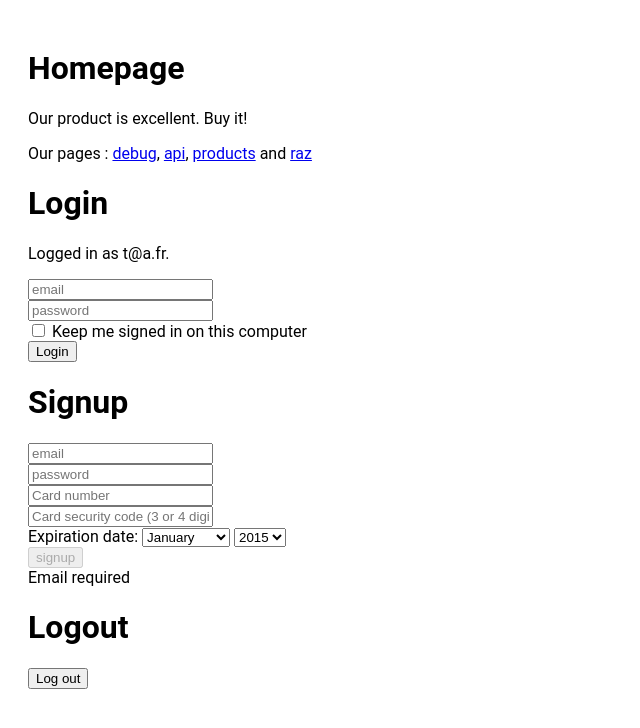
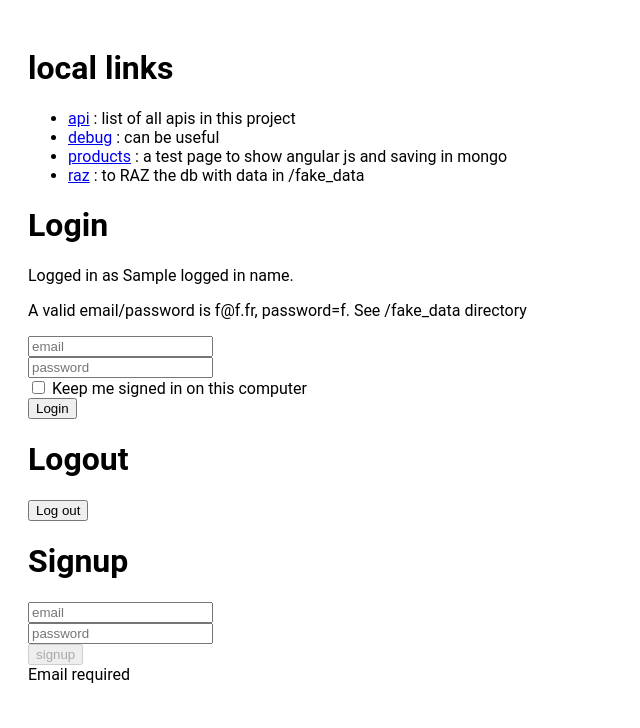
Before and after one commit to ThomasJannaud/flask_mongo_server_template, a Flask app: template serveur/templates/home.html in a window 1280 px wide. Shown: the top 728 px of the page, without its empty margins (0-640 px from the left). Run offline with Flask 2, Linux system fonts and the light colour scheme; the template is opened without the code that fills it: most values are stand-ins (such as "Sample title", 1, 10 or a date in 2020); some libraries are stand-ins or nearby versions.

Commit message:
remove credit card to signup, removed stripe for smaller skeleton

```diff
--- a/run_server.py
+++ b/run_server.py
@@ -14,7 +14,6 @@ from logging.handlers import RotatingFileHandler
 from serveur import app
 from serveur import Constants
 import logging
-import stripe
 import sys
 import datetime
 
@@ -35,10 +34,8 @@ if __name__ == '__main__':
         app.config[Constants.KEY_MODE] = Constants.PROD
         app.config[Constants.KEY_UPLOAD_DIR] = "upload_prod"
     if is_prod:
-        stripe.api_key = Constants.STRIPE_SECRET_KEY_LIVE
         app.config[Constants.KEY_STRIPE_PUBLISHABLE_KEY] = Constants.STRIPE_PUBLISHABLE_KEY_LIVE
     else:
-        stripe.api_key = Constants.STRIPE_SECRET_KEY_TEST
         app.config[Constants.KEY_STRIPE_PUBLISHABLE_KEY] = Constants.STRIPE_PUBLISHABLE_KEY_TEST
     from serveur.utils import jinja_filters
     from serveur.utils import session_mongo
--- a/serveur/__init__.py
+++ b/serveur/__init__.py
@@ -10,10 +10,4 @@ class Constants:
     PROD, BETA, DEBUG = range(3)
     KEY_UPLOAD_DIR = 'upload_dir'
     DB_NAME = 'REPLACEME_DBNAME'
-    KEY_STRIPE_PUBLISHABLE_KEY = "stripe publishable key"
-    KEY_STRIPE_SECRET_KEY = "stripe secret key"
-    STRIPE_PUBLISHABLE_KEY_LIVE = "REPLACEME_stripe publishable key"
-    STRIPE_SECRET_KEY_LIVE = "REPLACEME_stripe secret key"
-    STRIPE_PUBLISHABLE_KEY_TEST = "REPLACEME_stripe publishable key"
-    STRIPE_SECRET_KEY_TEST = "REPLACEME_stripe secret key"
     FLASK_SECRET_KEY = "REPLACEME_ksdfmkjmaozijdaziodj"
--- a/serveur/static/js/ng_home.js
+++ b/serveur/static/js/ng_home.js
@@ -4,37 +4,30 @@ ngApp.config(function($interpolateProvider) {
     $interpolateProvider.endSymbol(']}]');
 });
 
-ngApp.controller('ngController', ['$scope', '$http', function($scope, $http) {
+ngApp.controller('ngHomeController', ['$scope', '$http', function($scope, $http) {
     // cannot submit more than 1 request at a time.
     $scope.isLoading = false;
-
-    // ------------- Signup controller ---------------
-    $scope.stripe_error = "";
-    $scope.monthList = [{name: "January", value: 1}, {name: "February", value: 2}, {name: "March", value: 3}, {name: "April", value: 4}, {name: "May", value: 5}, {name: "June", value: 6}, {name: "July", value: 7}, {name: "August", value: 8}, {name: "September", value: 9}, {name: "October", value: 10}, {name: "November", value: 11}, {name: "December", value: 12}];
-    $scope.card_month = $scope.monthList[0];  // to bind later to $scope.card.exp_month
-    $scope.yearList = [2015, 2016, 2017, 2018, 2019, 2020, 2021];
     $scope.signup = {
         user_info: {
             email: "",
             password: "",
-            first_name: "",
-            last_name: "",
-            phone_number: ""
         }
     };
-    $scope.card = {
-        number: "",
-        cvc: "",
-        exp_month: 1,
-        exp_year: 2015
+    $scope.login = {
+        email: "",
+        password: "",
+        remember: false
+    };
+    // ="" if anonymous, else user mail address if logged in.
+    // This is passed in from html
+    $scope.logged_in_as = "";
+
+    $scope.init = function(logged_in_as) {
+        $scope.logged_in_as = logged_in_as;
     }
 
-    $scope.$watch("card_month", function () {
-        $scope.card.exp_month = $scope.card_month.value;
-    }, true);
-
     $scope.trySignup = function() {
-        // does email already exist ? if not, try create stripe token.
+        // does email already exist ? if not, register
         $scope.isLoading = true;
         $http.get("/api/v1/check-new-email?email=" + $scope.signup.user_info.email)
             .error(function(data, status, headers, config) {
@@ -42,48 +35,25 @@ ngApp.controller('ngController', ['$scope', '$http', function($scope, $http) {
                 alert('An account already exists for this email.');
             })
             .success(function(data, status, headers, config) {
-                // get stripe single use token.
-                // on success of stripe response : finalize signup, else say we have bad card number.
-                Stripe.card.createToken($scope.card,
-                    function(status, response) {
-                        // Stripe Token creation callback. If successful, tries to register on our
-                        // website. If registration successful, redirect to /products.
-                        if (response.error) {
-                            $scope.isLoading = false;
-                            $scope.stripe_error = response.error.message;
-                            $scope.$apply();
-                        } else {
-                            $scope.signup.stripe_token = response.id;
-                            $scope.stripe_error = "";
                 $http.post("/api/v1/register", $scope.signup)
                     .success(function(jsonData, status, headers, config) {
                         $scope.isLoading = false;
+                        $scope.logged_in_as = $scope.signup.user_info.email;
                         alert('Sign up successful');
                     })
                     .error(function(jsonData, status, headers, config) {
-                                    $scope.logged_in_as = $scope.signup.user_info.email;
                         $scope.isLoading = false;
                         alert('Error in account creation. Please contact us if you have any problem');
                     });
-                        }
-                    }
-                );
             });
     }
-
-    // ------------- Login controller ---------------
-    $scope.login = {
-        email: "",
-        password: "",
-        remember: false
-    };
-    $scope.logged_in_as = "t@a.fr";
 
     $scope.logout = function() {
         $http.get("/api/v1/logout")
             .success(function(jsonData, status, headers, config) {
                 $scope.isLoading = false;
                 $scope.logged_in_as = "";
+                alert('Logged out ok!');
             })
             .error(function(jsonData, status, headers, config) {
                 $scope.isLoading = false;
@@ -97,27 +67,11 @@ ngApp.controller('ngController', ['$scope', '$http', function($scope, $http) {
             .success(function(jsonData, status, headers, config) {
                 $scope.isLoading = false;
                 $scope.logged_in_as = $scope.login.email;
+                alert('Login ok!');
             })
             .error(function(jsonData, status, headers, config) {
                 $scope.isLoading = false;
                 alert('Cant login. Sign up, use the forget your password functionality or contact us if you have any problem.');
             });
     }
-
-    $scope.forgotPassword = function() {
-        if (!$scope.login.email) {
-            alert('Email missing');
-            return;
-        }
-        $scope.isLoading = true;
-        $http.get("/api/v1/forgot_password?email=" + $scope.login.email)
-            .success(function(jsonData, status, headers, config) {
-                $scope.isLoading = false;
-                alert('Email succesfully sent');
-            })
-            .error(function(jsonData, status, headers, config) {
-                $scope.isLoading = false;
-                alert('Could not send the password to the specified email. Account may not exist.');
-            });
-    }
 }]);
--- a/serveur/static_handler.py
+++ b/serveur/static_handler.py
@@ -16,5 +16,4 @@ def page_home():
     """Home page."""
     user_pb = user_util.getCurrentUserPb()
     return render_template('home.html',
-      stripe_publishable_key=app.config[Constants.KEY_STRIPE_PUBLISHABLE_KEY],
       logged_in_name="" if user_pb is None else user_pb.info.email)
--- a/serveur/templates/home.html
+++ b/serveur/templates/home.html
@@ -4,22 +4,25 @@
     <meta http-equiv="Content-Type" content="text/html;charset=utf8" />
     <title>Homepage</title>
     <link rel="stylesheet" type="text/css" href="/static/css/theme.css">
-    <link rel="stylesheet" type="text/css" href="/static/css/home.css">
     <script src="https://ajax.googleapis.com/ajax/libs/jquery/1.11.2/jquery.min.js"></script>
     <script src="https://ajax.googleapis.com/ajax/libs/angularjs/1.3.3/angular.min.js"></script>
     <script src="/static/js/utils.js"></script>
     <script src="/static/js/ng_home.js"></script>
-    <script src="https://js.stripe.com/v2/"></script>
   </head>
-  <body id="ng-controller" ng-controller="ngController" ng-init="loggedin_name='{{logged_in_name}}';">
-    <h1>Homepage</h1>
-    <p>Our product is excellent. Buy it!</p>
-    <p>Our pages :
-    <a href="/debug">debug</a>, <a href="/api">api</a>, <a href="/products">products</a> and <a href="/raz">raz</a></p>
+  <body ng-controller="ngHomeController" ng-init="init('{{logged_in_name}}')">
+    <h1>local links</h1>
+    <ul>
+      <li><a href="/api">api</a> : list of all apis in this project</li>
+      <li><a href="/debug">debug</a> : can be useful</li>
+      <li><a href="/products">products</a> : a test page to show angular js and saving in mongo</li>
+      <li><a href="/raz">raz</a> : to RAZ the db with data in /fake_data</li>
+    </ul>
 
     <h1>Login</h1>
+
     <p ng-if="logged_in_as !== ''">Logged in as [{[logged_in_as]}].</p>
     <p ng-if="logged_in_as == ''">Not logged in.</p>
+    <p>A valid email/password is f@f.fr, password=f. See /fake_data directory</p>
     <form>
       <input ng-model="login.email" type='text' placeholder="{{ _('email') }}"/><br/>
       <input ng-model="login.password" type='password' placeholder="{{ _('password') }}"/><br/>
@@ -27,35 +30,15 @@
       <button ng-disabled="isLoading" ng-click="tryLogin()">{{ _('Login') }}</button><br/>
     </form>
 
+    <h1>Logout</h1>
+    <button ng-disabled="isLoading" ng-click="logout()">{{ _('Log out') }}</button>
+
     <h1>Signup</h1>
     <form>
       <input ng-model="signup.user_info.email" type='text' placeholder="{{ _('email') }}"/><br/>
       <input ng-model="signup.user_info.password" type='password' placeholder="{{ _('password') }}"/><br/>
-      <input type='text' ng-model="card.number" placeholder="Card number"/><br/>
-      <input type='text' ng-model="card.cvc" placeholder="Card security code (3 or 4 digits)"/><br/>
-      {{ _('Expiration date:')}}
-      <select ng-model="card_month" ng-options="month as month.name for month in monthList"></select>
-      <select ng-model="card.exp_year" ng-options="year for year in yearList"></select><br/>
       <button ng-disabled="isLoading || !signup.user_info.email" ng-click="trySignup();">{{ _('signup') }}</button><br/>
-
       <span class="validation_error" ng-show="signup.user_info.email==''">Email required</span><br/>
-      <span class="validation_error" ng-bind="stripe_error"></span>
     </form>
   </body>
-  <script>
-    Stripe.setPublishableKey("{{stripe_publishable_key}}");
-    $('[data-toggle="popover"]').popover({html: true});
-    $('body').on('click', function (e) {
-        $('[data-toggle="popover"]').each(function () {
-          //the 'is' for buttons that trigger popups
-          //the 'has' for icons within a button that triggers a popup
-          if (!$(this).is(e.target) && $(this).has(e.target).length === 0 && $('.popover').has(e.target).length === 0) {
-            $(this).popover('hide');
-          }
-        });
-    });
-  </script>
-
-  <h1>Logout</h1>
-  <button ng-disabled="isLoading" ng-click="logout()">{{ _('Log out') }}</button>
 </html>
```
Also changed, not shown: 1 other file. Lines whose indentation alone changed are shown as unchanged.
